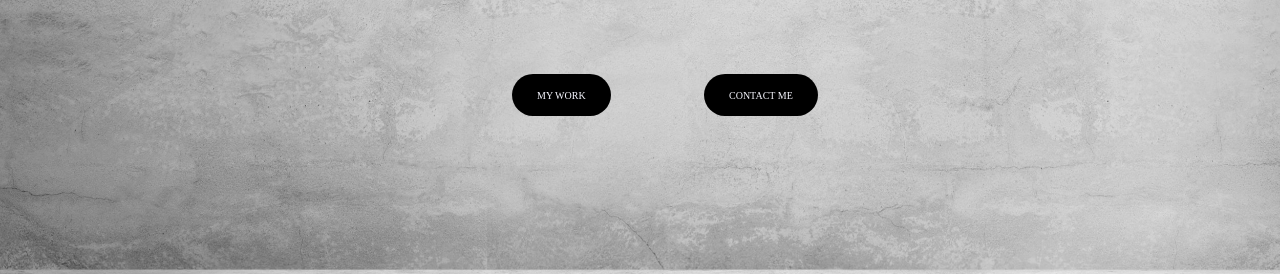
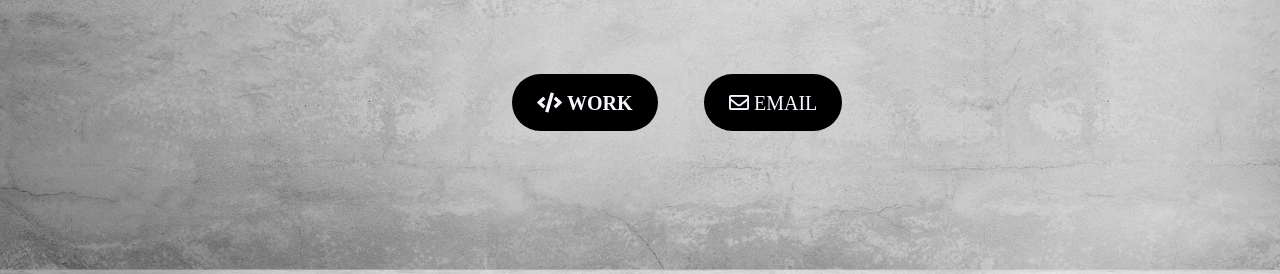
Before and after one commit to Sivien/SD, a plain HTML site: page index.html in a window 1280 px wide. Shown: the part 526-800 px from the top of the page. Drawn offline with Linux system fonts and the light colour scheme; a web font is replaced by a local one.

Commit message:
Update index.html

```diff
--- a/index.html
+++ b/index.html
@@ -32,11 +32,16 @@
 
         <div class="header__btn">
             <div class="header__btn--1">
-                <a href="#" class="btn btn--red btn--animated">My Work</a>
-            </div>
-            <div class="header__btn--2">
-                <a href="#" class="btn btn--red btn--animated">Contact Me</a>
-            </div>
+            <a href="#" class="btn btn--red btn--animated header__btn--1">
+                <div class="">
+                    <i class="fas fa-code fa-2x"> Work</i>
+
+                </div></a>
+
+            <a href="#" class="btn btn--red btn--animated header__btn--2"><div class="">
+                <i class="far fa-envelope fa-2x"> Email</i>
+
+            </div></a>
         </div>
 
 
```
